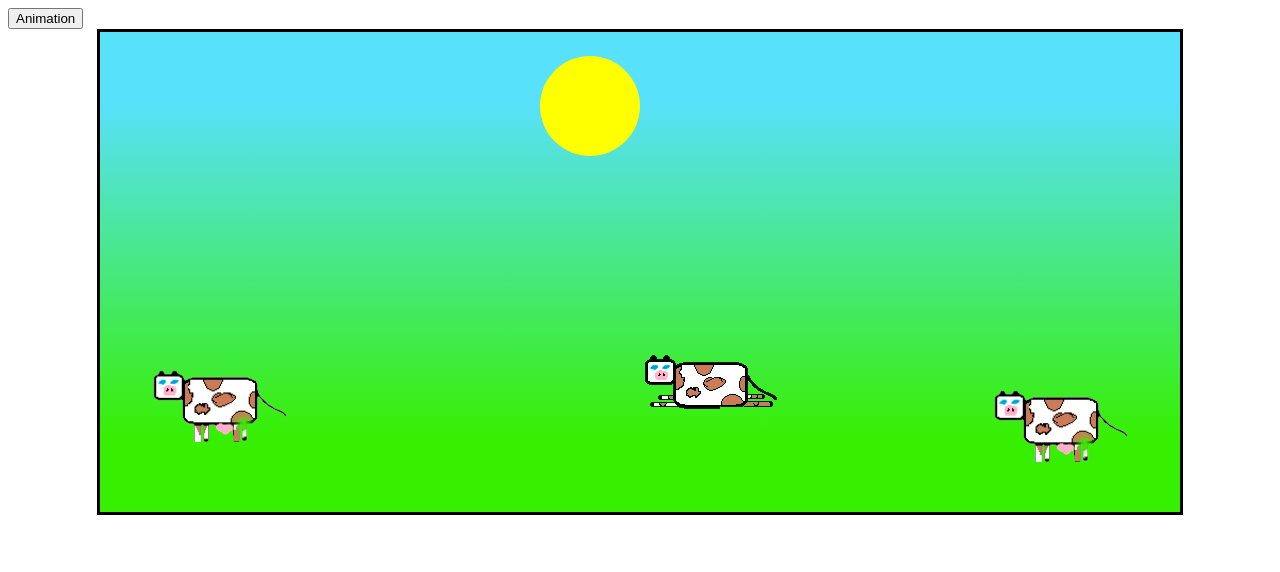
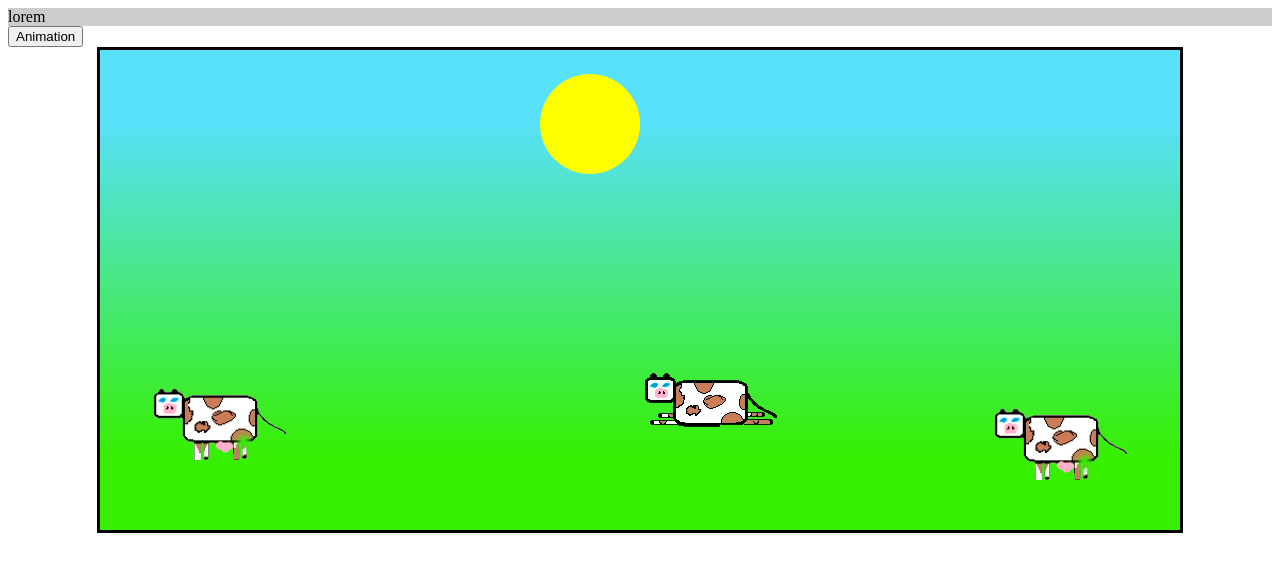
Before and after one commit to MrGrRabbit/myJSanimation.githib.io, a plain HTML site: page index.html in a window 1280 px wide. Drawn offline with Linux system fonts and the light colour scheme.

Commit message:
Update index.html

```diff
--- a/index.html
+++ b/index.html
@@ -6,6 +6,10 @@
   <link rel="stylesheet" href="css/style.css">
 </head>
 <body>
+
+    <div style = "background: #ccc;">
+        lorem
+    </div>
   <button onclick="myMove()">Animation</button>
       <div id="myConteiner">
         <div id="sun"></div>
```
